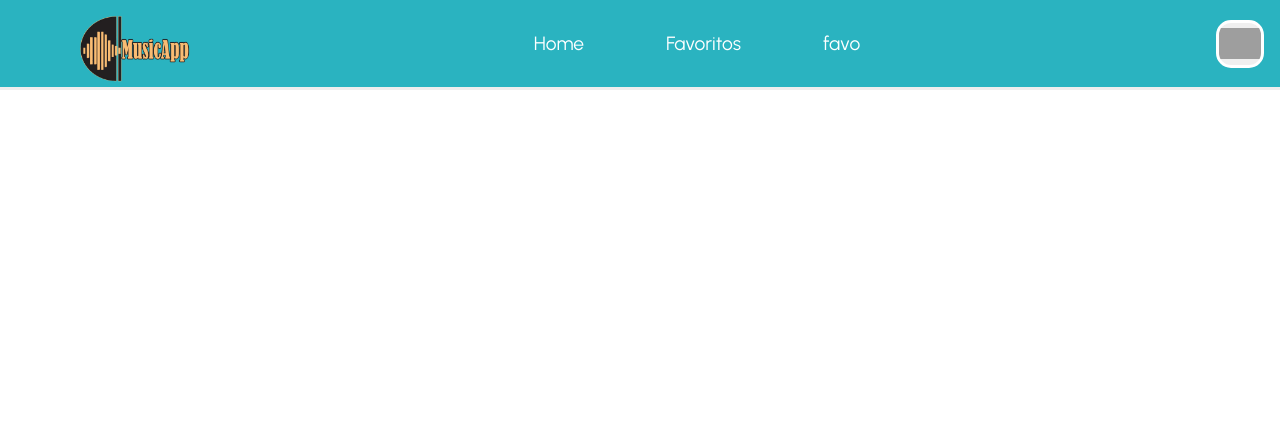
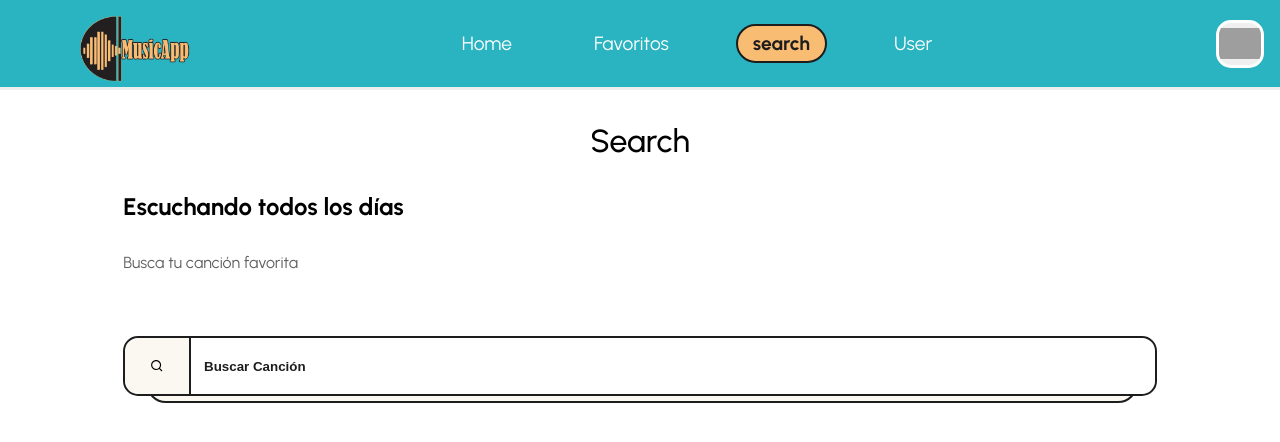
Before and after one commit to heynar-max/MusicApp, a React (Vite) app: page /search in a window 1280 px wide. Before the commit this address had no page. Shown: the top 442 px of the page. Built offline with nearby package versions, Linux system fonts and the light colour scheme; grey boxes are pictures that could not be loaded; a web font is replaced by a local one.

Commit message:
diseño rutas search, user

```diff
--- a/src/iu/components/Navbar.jsx
+++ b/src/iu/components/Navbar.jsx
@@ -44,24 +44,30 @@ export const Navbar = () => {
 
                     <NavLink
                         className={ ({isActive}) => `nav-item   ${ isActive ? 'active':'' }` }
-                        to="/favorito"
+                        to="/favorite"
                     >
                         Favoritos
                     </NavLink>
                     <NavLink
                         className={ ({isActive}) => `nav-item   ${ isActive ? 'active':'' }` }
-                        to="/favorito"
-                    >favo
+                        to="/search"
+                    >
+                        search
+                    </NavLink>
+                    <NavLink
+                        className={ ({isActive}) => `nav-item   ${ isActive ? 'active':'' }` }
+                        to="/user"
+                    >User
 
                     </NavLink>
 
                 </div>
 
-                <div>
+                <Link to='/user'>
                     <button className="avatar">
                         <img src="https://res.cloudinary.com/dzty81hol/image/upload/v1710620894/gte9fvqfhcpavmvvrw3r.jpg" />
                     </button>
-                </div>
+                </Link>
 
             </nav>
 
--- a/src/iu/components/NavbarFooter.jsx
+++ b/src/iu/components/NavbarFooter.jsx
@@ -1,4 +1,4 @@
-import { RiHomeLine, RiHeart3Line, RiFireLine, RiSettings5Line, } from "react-icons/ri";
+import { RiHomeLine, RiHeart3Line, RiSearchLine, RiUser3Line, } from "react-icons/ri";
 import {  NavLink } from "react-router-dom";
 
 export const NavbarFooter = () => {
@@ -15,20 +15,20 @@ export const NavbarFooter = () => {
 
                     <NavLink
                         className={ ({isActive}) => `menu-item   ${ isActive ? 'active':'' }` }
-                        to="/favorito"
+                        to="/favorite"
                     >
                         <RiHeart3Line className="ai-heart"/>
                     </NavLink>
                     <NavLink
                         className={ ({isActive}) => `menu-item  ${ isActive ? 'active':'' }` }
-                        to="/favorit"
-                    ><RiFireLine className="ai-fire"/>
+                        to="/search"
+                    ><RiSearchLine />
 
                     </NavLink>
                     <NavLink
                         className={ ({isActive}) => `menu-item  ${ isActive ? 'active':'' }` }
-                        to="/favori"
-                    ><RiSettings5Line className="ai-gear"/>
+                        to="/user"
+                    ><RiUser3Line className="ai-gear"/>
 
                     </NavLink>
                 </div>
--- a/src/music/page/HomePage.jsx
+++ b/src/music/page/HomePage.jsx
@@ -1,4 +1,4 @@
-import { NavLink, Outlet} from "react-router-dom";
+import { Link, NavLink, Outlet} from "react-router-dom";
 import { RiSearchLine } from "react-icons/ri";
 
 
@@ -19,6 +19,7 @@ export const HomePage = () => {
                 </section>
 
                 <section className="search">
+                        <Link to='/search' className="search_link">
                             <div className="search-inner">
                                 <button className="search-button">
                                     <RiSearchLine className="ai-search"/>
@@ -29,6 +30,8 @@ export const HomePage = () => {
                                 placeholder="Buscar Canción"
                                 />
                             </div>
+                        </Link>
+
                 </section>
 
                 <nav className="navigation">
--- /dev/null
+++ b/src/music/page/Search.jsx
@@ -0,0 +1,31 @@
+import { RiSearchLine } from "react-icons/ri";
+
+export const Search = () => {
+    return (
+        <>
+            <div className="title_home">
+                    <span className="span_home">
+                        Search
+                    </span>
+
+                <section className="title">
+                    <h1>Escuchando todos los días</h1>
+                    <p>Busca tu canción favorita</p>
+                </section>
+
+                <section className="search">
+                            <div className="search-inner">
+                                <button className="search-button">
+                                    <RiSearchLine className="ai-search"/>
+                                </button>
+                                <input
+                                type="text"
+                                className="search-input"
+                                placeholder="Buscar Canción"
+                                />
+                            </div>
+                </section>
+            </div>
+        </>
+    )
+}
--- /dev/null
+++ b/src/music/page/User.jsx
@@ -0,0 +1,7 @@
+
+
+export const User = () => {
+    return (
+        <div>User</div>
+    )
+}
--- a/src/music/page/index.js
+++ b/src/music/page/index.js
@@ -1,2 +1,6 @@
 
 export * from './HomePage.jsx'
+export * from './Favoritos.jsx'
+export * from './Search.jsx'
+export * from './User.jsx'
+export * from './RutasAnidadas'
--- a/src/music/router/MusicRouter.jsx
+++ b/src/music/router/MusicRouter.jsx
@@ -1,10 +1,8 @@
-import { Route, Routes } from "react-router-dom"
+import { Navigate, Route, Routes } from "react-router-dom"
 
 import { HomePage } from "../page"
 import { Navbar } from "../../iu/components"
-import { Favoritos } from "../page/Favoritos"
-import { Description } from "../page/RutasAnidadas"
-import { Song } from "../page/RutasAnidadas"
+import { Favoritos, Description, Song, Search, User, } from "../page"
 
 
 export const MusicRouter = () => {
@@ -26,8 +24,11 @@ export const MusicRouter = () => {
                             <Route path='artist' element={<Description/>}/>
                         </Route>
 
-                        <Route path="/favorito" element={<Favoritos/>}/>
+                        <Route path="/favorite" element={<Favoritos/>}/>
+                        <Route path="/search" element={<Search/>}/>
+                        <Route path="/user" element={<User/>}/>
 
+                        <Route path="/*" element={<Navigate to='/home'/>}/>
 
                     </Routes>
                 </div>
--- a/src/style/Style.css
+++ b/src/style/Style.css
@@ -123,6 +123,7 @@ body {
 	width: 70px;
 	transition: 0.15s ease;
 	cursor: pointer;
+
 	i {
 		font-size: 1.25em;
 	}
@@ -142,6 +143,7 @@ body {
 	width: 100%;
 	padding-left: 1em;
 	padding-right: 1em;
+	text-decoration: none;
 	&:focus {
 		outline: 0;
 	}
@@ -150,6 +152,9 @@ body {
 		color: var(--c-gray-900);
 		transition: 0.15s ease;
 	}
+}
+.search_link{
+	text-decoration: none;
 }
 
 .navigation {
```
Lines whose indentation alone changed are shown as unchanged.
